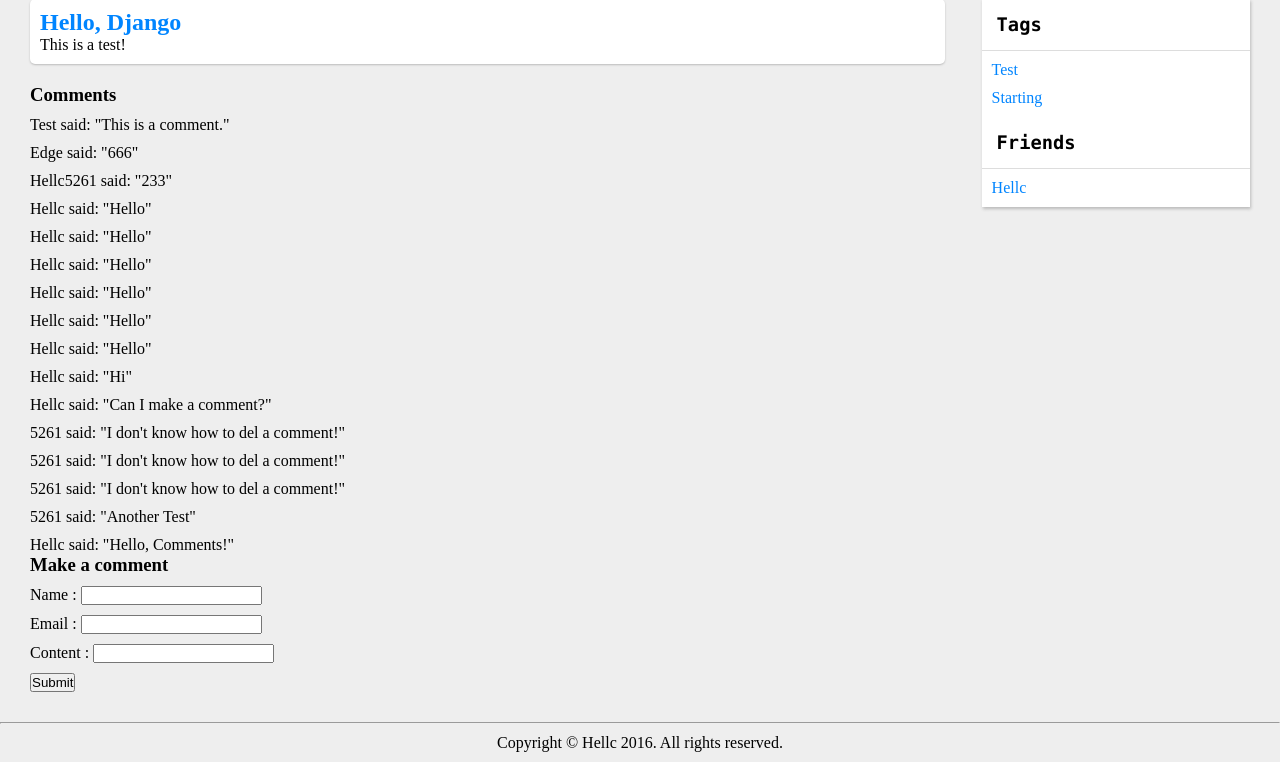
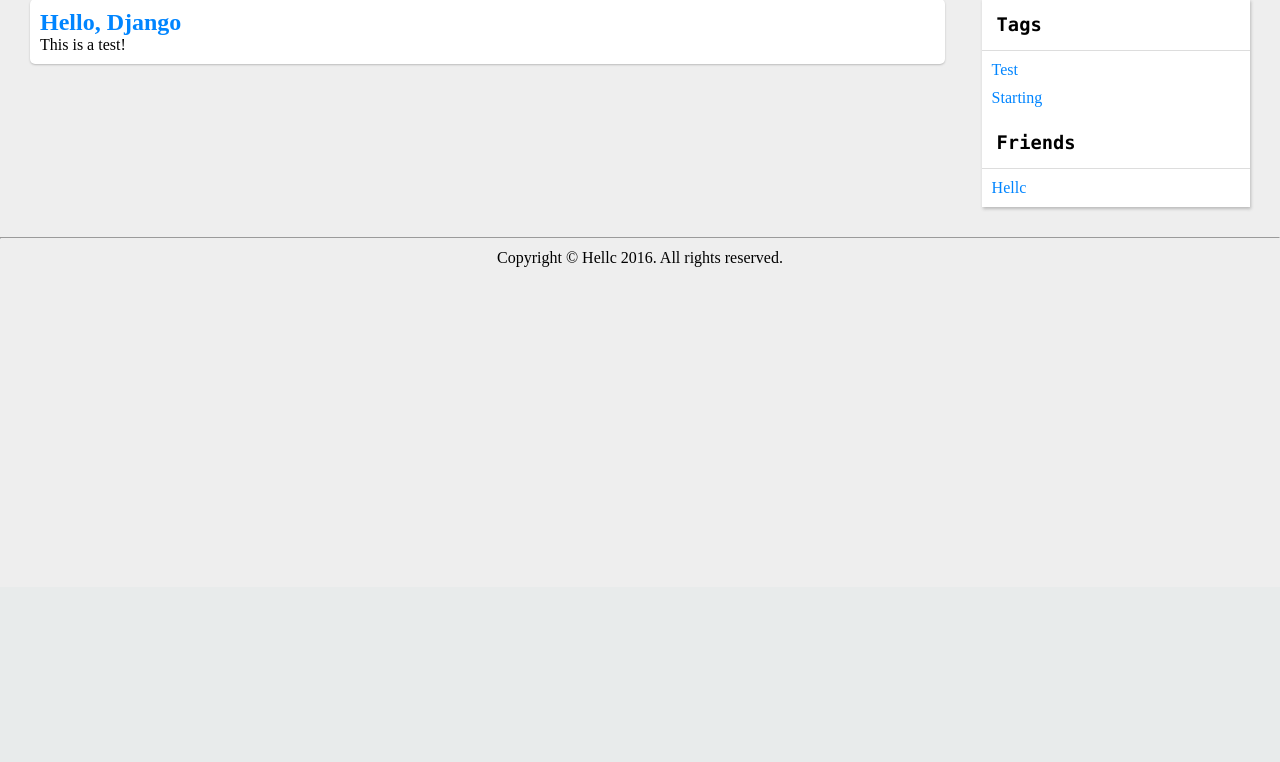
Before and after one commit to 5261/Blog, a Django app: a page that uses templates/article-detail.html in a window 1280 px wide. Shown: the part 213-975 px from the top of the page. After the commit the page ends 480 px from the top, so only its background shows below. Run offline with Django 3.2, Linux system fonts and the light colour scheme; data comes from the database, SQL or seed files in the repository; some libraries are stand-ins or nearby versions.

Commit message:
remove comment support

```diff
--- a/Blog/admin.py
+++ b/Blog/admin.py
@@ -2,11 +2,10 @@ from django.contrib import admin
 
 # Register your models here.
 
-from .models import Category, Tag, Article, Comment, FriendLink
-from .models import CategoryAdmin, TagAdmin, ArticleAdmin, CommentAdmin, FriendLinkAdmin
+from .models import Category, Tag, Article, FriendLink
+from .models import CategoryAdmin, TagAdmin, ArticleAdmin, FriendLinkAdmin
 
 admin.site.register(Category, CategoryAdmin)
 admin.site.register(Tag, TagAdmin)
 admin.site.register(Article, ArticleAdmin)
-admin.site.register(Comment, CommentAdmin)
 admin.site.register(FriendLink, FriendLinkAdmin)
--- a/Blog/forms.py
+++ b/Blog/forms.py
@@ -1,27 +1 @@
 from django import forms
-
-class CommentForm(forms.Form):
-    name = forms.CharField(
-        label = "Name",
-        max_length = 16,
-        error_messages = {
-            "required" : "Please enter your name",
-            "max_length" : "Name is too long"
-        }
-    )
-
-    email = forms.EmailField(
-        label = "Email",
-        error_messages = {
-            "required" : "Please enter your email",
-            "invalid" : "Email is invalid"
-        }
-    )
-
-    content = forms.CharField(
-        label = "Content",
-        error_messages = {
-            "required" : "Please enter the content",
-            "max_length" : "Content is too long"
-        }
-    )
--- a/Blog/models.py
+++ b/Blog/models.py
@@ -38,21 +38,6 @@ class Article(models.Model):
 class ArticleAdmin(admin.ModelAdmin):
     list_display = ['title', 'author', 'createTime', 'category']
 
-class Comment(models.Model):
-    article = models.ForeignKey(Article, verbose_name = "Artile")
-
-    name = models.CharField("Name", max_length = 16)
-    email = models.EmailField("Email")
-    content = models.CharField("Content", max_length = 140)
-
-    createTime = models.DateTimeField("CreateTime", auto_now_add = True)
-
-    def __str__(self):
-        return self.name
-
-class CommentAdmin(admin.ModelAdmin):
-    list_display = ['name', 'email', 'article', 'createTime']
-
 class FriendLink(models.Model):
     name = models.CharField("Name", max_length = 16)
     link = models.URLField("Link")
--- a/Blog/views.py
+++ b/Blog/views.py
@@ -1,11 +1,10 @@
 from django.shortcuts import render
 
 from django.http import Http404
-from .forms import CommentForm
 
 # Create your views here.
 
-from .models import Article, Comment, Tag, FriendLink
+from .models import Article, Tag, FriendLink
 
 def getBaseContent():
     return {
@@ -27,27 +26,19 @@ def getDetail(request, articleId):
     except Article.DoesNotExist:
         return Http404
 
-    if request.method == "GET":
-        form = CommentForm()
-    else:
-        form = CommentForm(request.POST)
-        if form.is_valid():
-            cleanedData = form.cleaned_data
-            cleanedData["article"] = article
-            Comment.objects.create(**cleanedData)
-
     ctx = getBaseContent()
     ctx.update({
         "article" : article,
-        "comments" : article.comment_set.all().order_by("-createTime"),
-        "form" : form
     })
 
     return render(request, "article-detail.html", ctx)
 
 def getArticlesByTag(request, tagName):
+    try:
+        tag = Tag.objects.get(name = tagName)
+    except Tag.DoesNotExist:
+        return Http404
 
-    tag = Tag.objects.get(name = tagName)
     articles = tag.articles.all().order_by("-createTime")
 
     ctx = getBaseContent()
--- a/templates/article-detail.html
+++ b/templates/article-detail.html
@@ -28,32 +28,4 @@
     </footer>
 
 </article>
-
-<div class = "comment">
-    <div class = "comment-display" style = "padding-top: 20px;">
-        <h3> Comments </h3>
-        {% for comment in comments %}
-            <div class = "comment-field" style = "padding-top: 10px;">
-                {{ comment.name }} said: "{{ comment.content }}"
-            </div>
-        {% endfor %}
-    </div>
-
-    <div class  ="comment-post">
-        <h3> Make a comment </h3>
-        <form action = "{% url 'BlogGetDetail' article.id %}" method = "post">
-            {% csrf_token %}
-            {% for field in form %}
-                <div class = "input-feild" style = "padding-top: 10px;">
-                    {{ field.label }} : {{ field }}
-                </div>
-                <div class = "error">
-                    {{ field.errors }}
-                </div>
-            {% endfor %}
-            <button type = "submit" style = "margin-top: 10px"> Submit </button>
-        </form>
-    </div>
-</div>
-
 {% endblock %}
```
